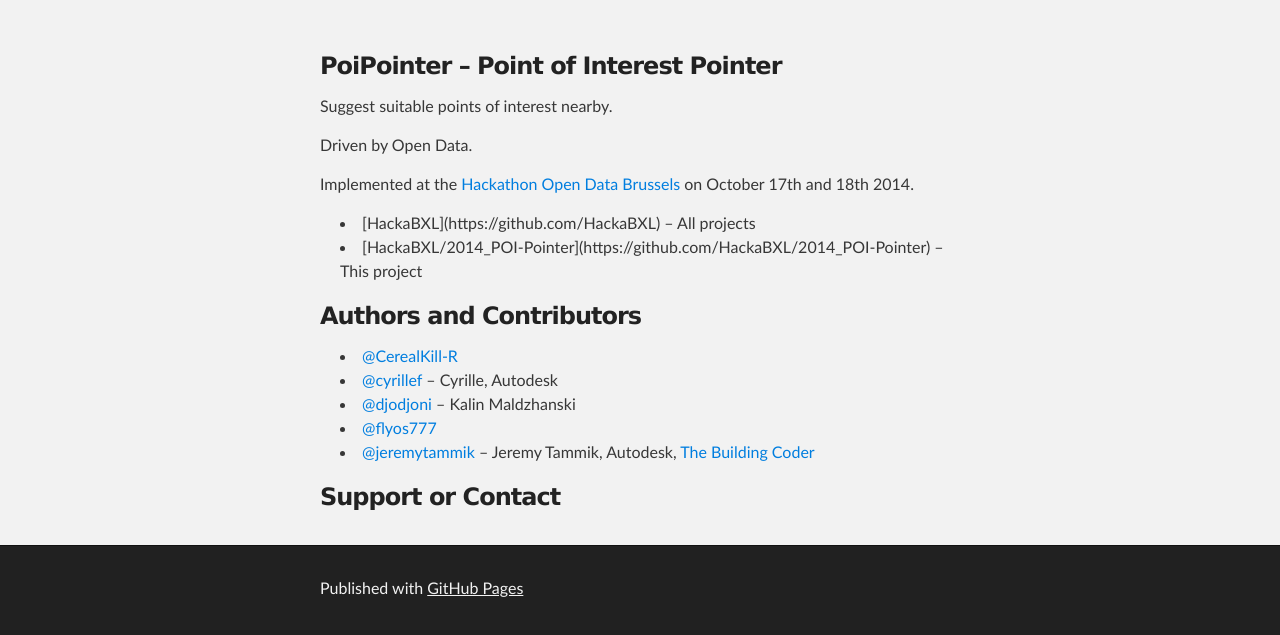
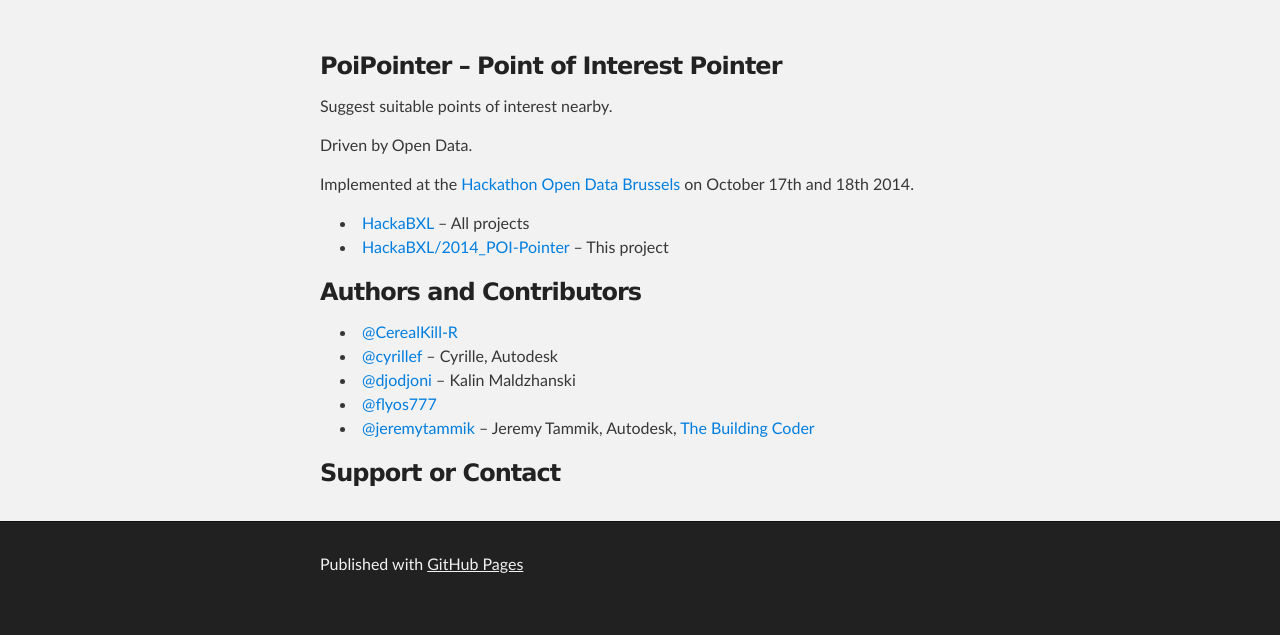
Before and after one commit to PoiPointer/poipointer.github.io, a plain HTML site: page index.html in a window 1280 px wide. Shown: the part 212-847 px from the top of the page. After the commit the page ends 823 px from the top, so only its background shows below. Drawn offline with Linux system fonts and the light colour scheme.

Commit message:
added pointer to HackaBXL

```diff
--- a/index.html
+++ b/index.html
@@ -40,8 +40,8 @@ Hackathon Open Data Brussels</a> on
 October 17th and 18th 2014.</p>
 
 <ul>
-<li>[HackaBXL](https://github.com/HackaBXL) &ndash; All projects</li>
-<li>[HackaBXL/2014_POI-Pointer](https://github.com/HackaBXL/2014_POI-Pointer) &ndash; This project</li>
+<li><a href="https://github.com/HackaBXL">HackaBXL</a> &ndash; All projects</li>
+<li><a href="https://github.com/HackaBXL/2014_POI-Pointer">HackaBXL/2014_POI-Pointer</a> &ndash; This project</li>
 </ul>
 
 
```
